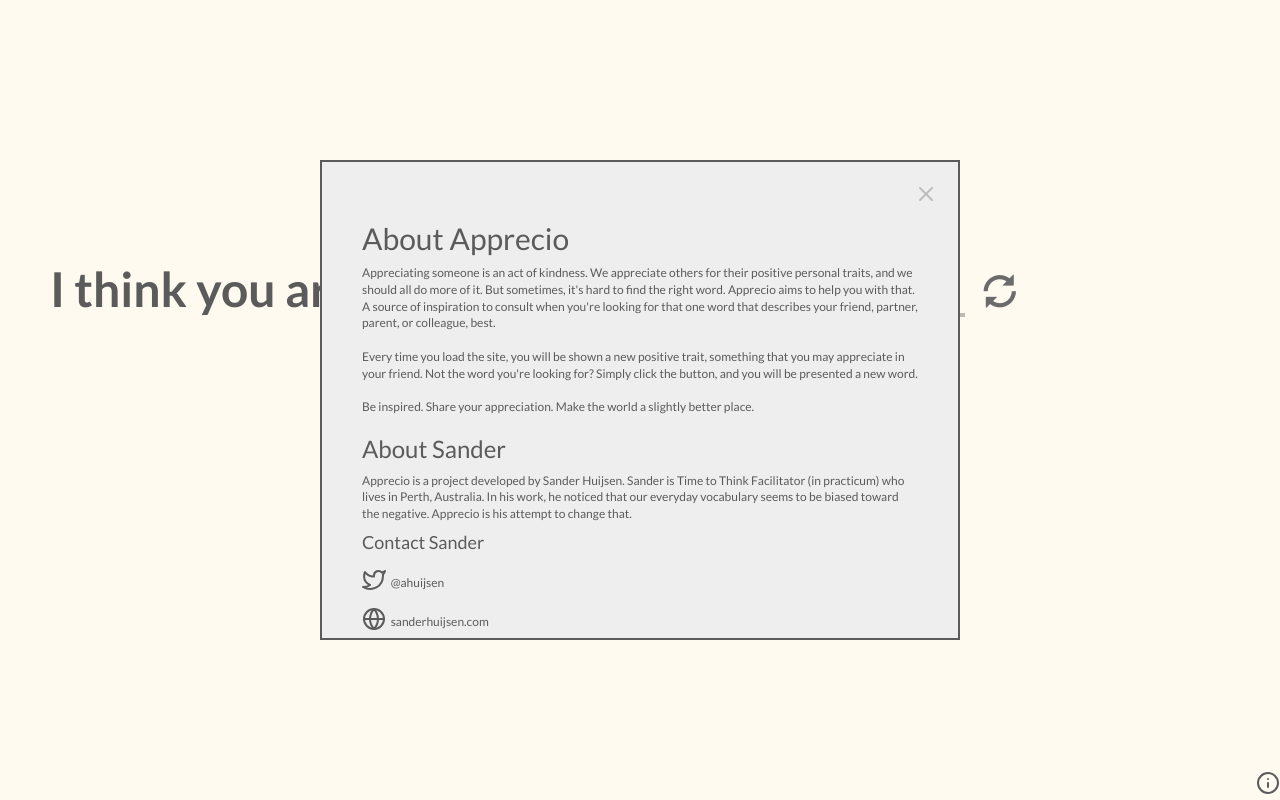
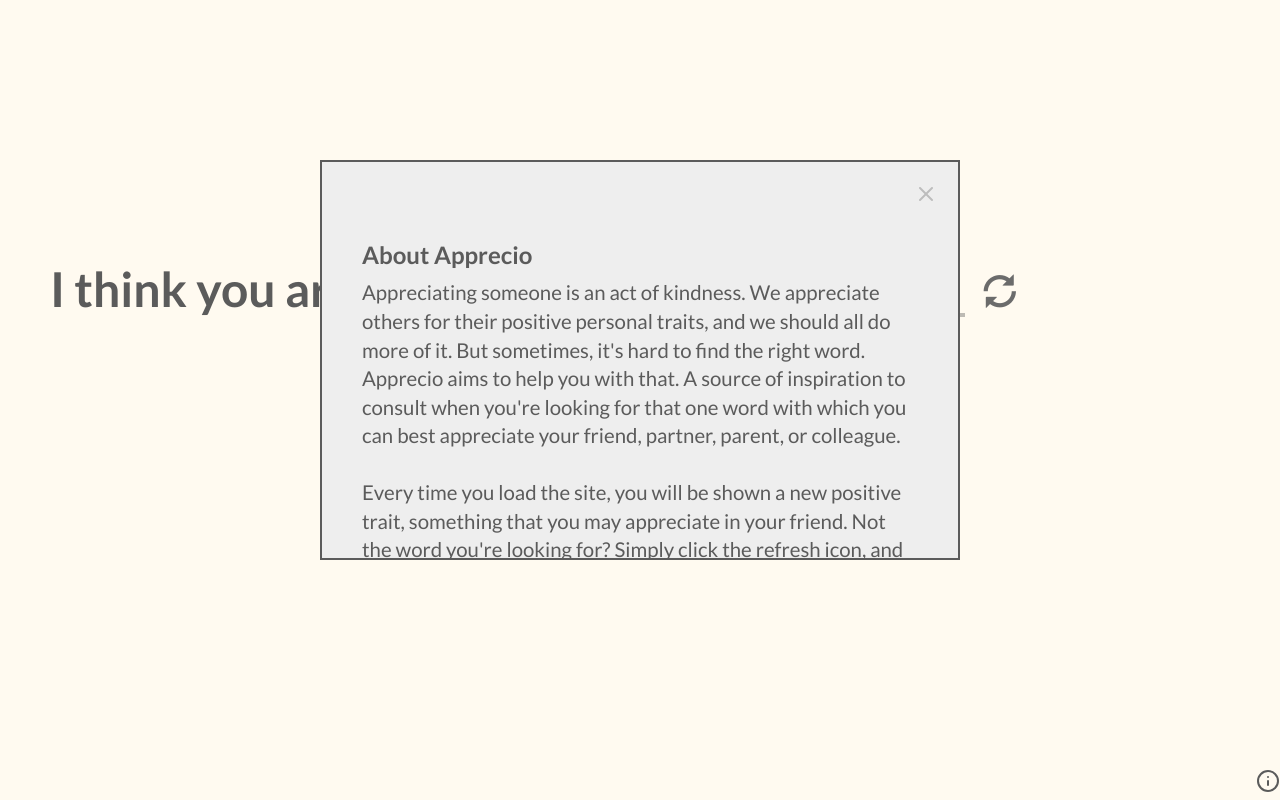
Before and after one commit to Sandyman/apprecio, a React app: page / in a window 1280 px wide. Both pictures are taken after a click on the link "Link to display the information page". Built offline with nearby package versions, Linux system fonts and the light colour scheme.

Commit message:
Changed About section some more, including some of the CSS.

```diff
--- a/src/js/layouts/home.js
+++ b/src/js/layouts/home.js
@@ -99,15 +99,16 @@
 		</a>
 		<div id="about">
 			<a href="#" className="close"><X /></a>
-			<h2>About Apprecio</h2>
+			<h3>About Apprecio</h3>
 			<p>
 				Appreciating someone is an act of kindness. We appreciate others for their positive personal traits, and we should
 				all do more of it. But sometimes, it's hard to find the right word. Apprecio aims to help you with that. A source
-				of inspiration to consult when you're looking for that one word that describes your friend, partner, parent,
-				or colleague, best.
+				of inspiration to consult when you're looking for that one word with which you can best appreciate your friend,
+				partner, parent, or colleague.
 				<br/><br/>
 				Every time you load the site, you will be shown a new positive trait, something that you may appreciate in
-				your friend. Not the word you're looking for? Simply click the button, and you will be presented a new word.
+				your friend. Not the word you're looking for? Simply click the refresh icon, and you will be presented with
+				a new word.
 				<br/><br/>
 				Be inspired. Share your appreciation. Make the world a slightly better place.
 			</p>
@@ -117,7 +118,7 @@
 				in Perth, Australia. In his work, he noticed that our everyday vocabulary seems to be biased toward the negative.
 				Apprecio is his attempt to change that.
 			</p>
-			<h4>Contact Sander</h4>
+			<h3>Contact Sander</h3>
 			<p>
 				<span id="icon"><Twitter /></span>
 				&nbsp;&nbsp;
@@ -129,7 +130,7 @@
 				<a href="https://sanderhuijsen.com/" target="_blank" rel="nofollow">sanderhuijsen.com</a>
 			</p>
 			<p>&nbsp;</p>
-			<h5>Design</h5>
+			<h3>Design</h3>
 			<p id="design">
 				<span id="icon"><Layout /></span>
 				&nbsp;&nbsp;
--- a/src/scss/partial/content.scss
+++ b/src/scss/partial/content.scss
@@ -19,6 +19,11 @@
 h1 {
   font: $font_headings;
   font-size: 4em;
+}
+
+h3 {
+  font-weight: bold;
+  margin-top: 40px;
 }
 
 a {
@@ -81,6 +86,7 @@
 }
 
 .about {
+  font-size: 1.7em;
   position: absolute;
   right: 0;
   bottom: 0;
@@ -89,7 +95,7 @@
     background: $grey_light_10;
     border: 2px solid $grey;
     display: none;
-    height: 60vh;
+    height: 50vh;
     overflow-y: scroll;
     padding: 40px;
     position: fixed;
```
